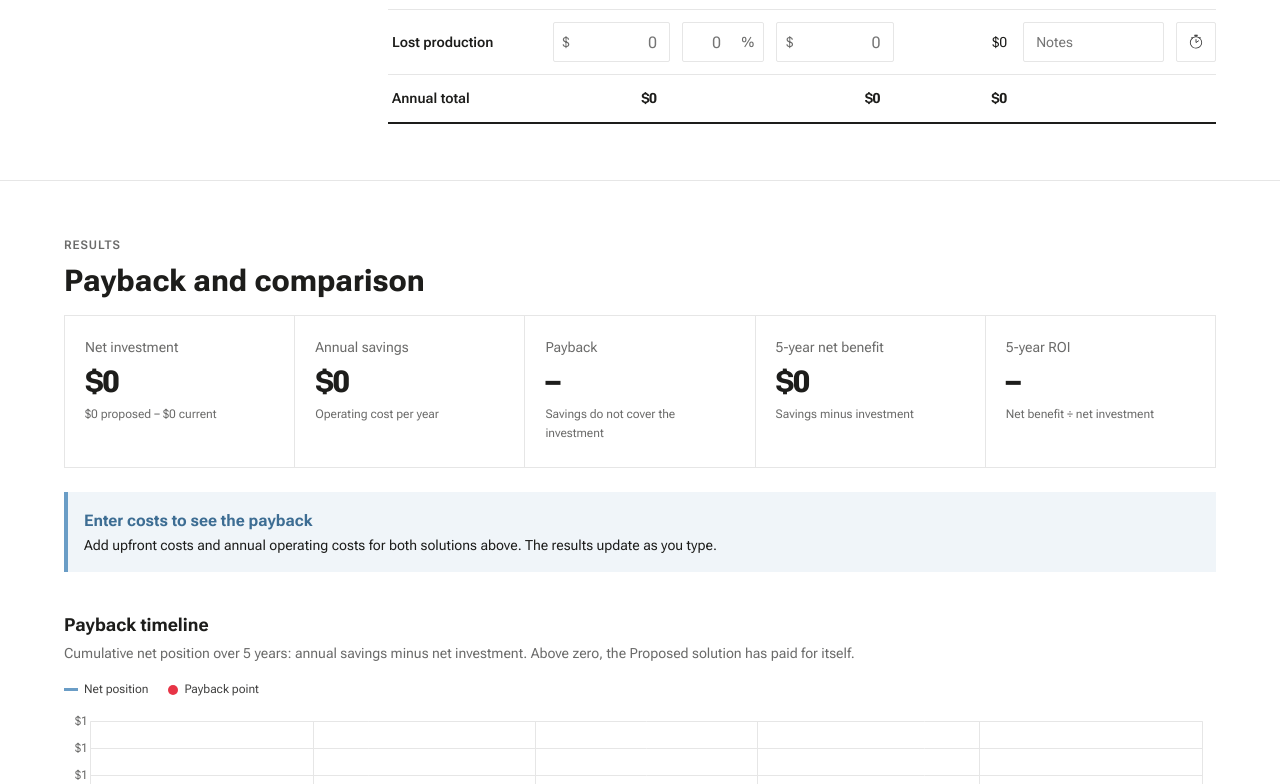
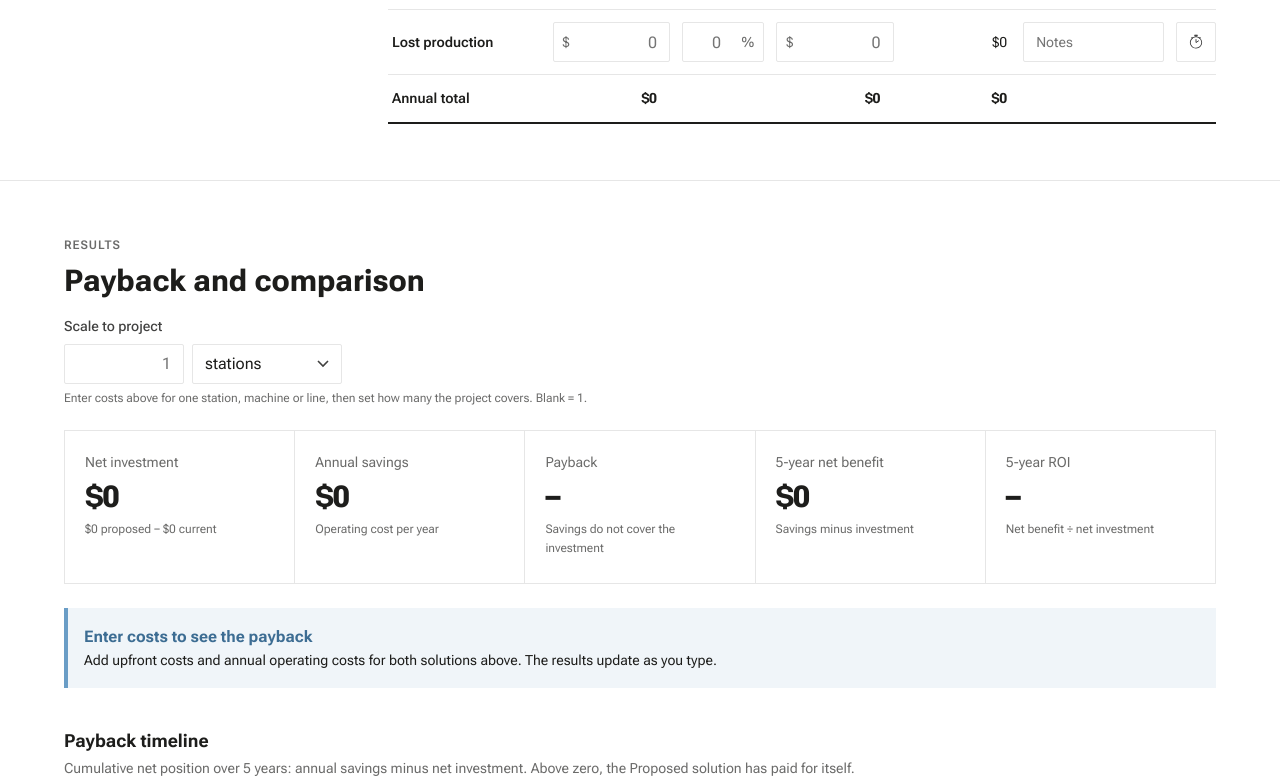
Before and after one commit to sirkinagGHIDE/Balluff_Tools, a plain HTML site: page roi-calculator/index.html in a window 1280 px wide. Shown: the part 2265-3049 px from the top of the page. Drawn offline with nearby package versions, Linux system fonts and the light colour scheme.

Commit message:
ROI calculator: move quantity scaling to project level
'Multiply across' is removed from the frequency calculator. A 'Scale to
project' quantity (stations / machines / lines / sites / units) now sits
at the top of Results and multiplies all upfront and operating costs,
which are entered for one unit. Tables show per-unit totals plus a
project-total row; KPIs, charts and the PDF use project totals.

Co-Authored-By: Claude Opus 5.5 <noreply@anthropic.com>

```diff
--- a/roi-calculator/index.html
+++ b/roi-calculator/index.html
@@ -340,6 +340,7 @@ dialog.modal::backdrop{background:rgba(29,29,27,.45);}
         <h2 id="h-upfront">Upfront costs</h2>
         <p>One-time costs. The current system is usually $0 unless it needs a refresh or replacement anyway.</p>
         <p>Net investment is the proposed upfront total minus the current upfront total.</p>
+        <p>Rolling out to several stations, machines or lines? Enter costs for one here and in step 3, then set the count under <a href="#s-results" style="color:var(--color-balluff-red); text-decoration:none">Results</a>.</p>
       </div>
       <div class="ctable up" id="t-up" role="table" aria-label="Upfront costs"></div>
     </div>
@@ -365,7 +366,15 @@ dialog.modal::backdrop{background:rgba(29,29,27,.45);}
         <p class="eyebrow">Results</p>
         <h2 id="h-results">Payback and comparison</h2>
       </div>
-      <div class="kpis" id="kpis" style="margin-top:16px"></div>
+      <div class="field" style="margin-top:16px; max-width:560px">
+        <label for="p-qty">Scale to project</label>
+        <div style="display:flex; gap:8px; align-items:center">
+          <input class="input money" id="p-qty" inputmode="decimal" autocomplete="off" placeholder="1" style="max-width:120px">
+          <select class="input" id="p-qunit" aria-label="Unit" style="max-width:150px"></select>
+        </div>
+        <span class="help" id="qty-help"></span>
+      </div>
+      <div class="kpis" id="kpis" style="margin-top:24px"></div>
       <div id="verdict"></div>
       <div class="charts">
         <div class="chart-card wide">
@@ -472,7 +481,7 @@ function defaults(){
   return {
     customer:'', project:'', preparedBy:'', date:today(),
     curName:'', newName:'',
-    target:null, horizon:5, defReduction:null,
+    target:null, horizon:5, defReduction:null, qty:null, qtyUnit:'stations',
     sched:{hpd:24, dpw:7},
     up: Object.fromEntries(UPFRONT.map(r=>[r.id,{cur:r.cur, neu:r.neu, note:''}])),
     op: Object.fromEntries(OPERATING.map(r=>[r.id,{cur:r.cur??null, mode:'pct', pct:null, neu:0, note:'', calc:{}}])),
@@ -521,12 +530,18 @@ function annualFactor(freq){
   return {sec:opHrs*3600, min:opHrs*60, hour:opHrs, day:opDays, week:365/7, month:12, year:1}[freq] ?? 0;
 }
 
+const qtyN = () => (S.qty===null||S.qty===undefined||S.qty<=0) ? 1 : S.qty;
+const unitOne = () => (S.qtyUnit||'stations').replace(/s$/,'');
 const hasTarget = () => S.target!==null && S.target!==undefined && S.target>0;
 function compute(){
   let upCur=0, upNew=0, opCur=0, opNew=0;
   for(const r of UPFRONT){ upCur+=S.up[r.id].cur||0; upNew+=S.up[r.id].neu||0; }
   const cats=[];
   for(const r of OPERATING){ const o=S.op[r.id]; const c=o.cur||0, n=proposedOp(o); opCur+=c; opNew+=n; cats.push({id:r.id,label:r.label,cur:c,neu:n}); }
+  // Table inputs are for one unit; results cover the whole project (× quantity).
+  const q = qtyN(), u = {upCur, upNew, opCur, opNew};
+  upCur*=q; upNew*=q; opCur*=q; opNew*=q;
+  cats.forEach(c=>{ c.cur*=q; c.neu*=q; });
   const investment = upNew - upCur;           // Summary!C23 (net of current upfront)
   const savings = opCur - opNew;              // Summary!C24
   let payback = null;                         // Summary!C25
@@ -536,7 +551,7 @@ function compute(){
   const netAt = t => savings*t - investment;  // Calculations!B3:G3
   const netN = netAt(N);
   const roi = investment>0 ? netN/investment*100 : null;
-  return {upCur, upNew, opCur, opNew, investment, savings, payback, N, netAt, netN, roi, cats,
+  return {q, u, upCur, upNew, opCur, opNew, investment, savings, payback, N, netAt, netN, roi, cats,
     empty: investment===0 && savings===0, meets: hasTarget() ? (payback!==null && payback <= +S.target) : null};
 }
 
@@ -578,7 +593,8 @@ function renderTables(){
       <div class="note-cell"><input class="input note-in" id="u-${r.id}-note" placeholder="Notes" aria-label="${esc(r.label)} notes" value="${esc(u.note)}"></div>
     </div>`;
   }
-  h += `<div class="crow total" role="row"><div class="cat">Upfront total</div><div class="tot"><span class="m-label">${cn}</span><span id="u-tot-cur"></span></div><div class="tot"><span class="m-label">${nn}</span><span id="u-tot-neu"></span></div><div class="diff"><span class="m-label">Difference</span><span id="u-tot-diff"></span></div><div class="spacer"></div></div>`;
+  h += `<div class="crow total" role="row"><div class="cat" id="u-tot-lbl">Upfront total</div><div class="tot"><span class="m-label">${cn}</span><span id="u-tot-cur"></span></div><div class="tot"><span class="m-label">${nn}</span><span id="u-tot-neu"></span></div><div class="diff"><span class="m-label">Difference</span><span id="u-tot-diff"></span></div><div class="spacer"></div></div>`;
+  h += `<div class="crow total" role="row" id="u-proj"><div class="cat" id="u-proj-lbl"></div><div class="tot"><span class="m-label">${cn}</span><span id="u-proj-cur"></span></div><div class="tot"><span class="m-label">${nn}</span><span id="u-proj-neu"></span></div><div class="diff"><span class="m-label">Difference</span><span id="u-proj-diff"></span></div><div class="spacer"></div></div>`;
   document.getElementById('t-up').innerHTML = h;
 
   // Operating
@@ -596,7 +612,8 @@ function renderTables(){
       <div class="calc-notes" id="o-${r.id}-calc"></div>
     </div>`;
   }
-  h += `<div class="crow total" role="row"><div class="cat">Annual total</div><div class="tot"><span class="m-label">${cn} / yr</span><span id="o-tot-cur"></span></div><div class="spacer"></div><div class="tot"><span class="m-label">${nn} / yr</span><span id="o-tot-neu"></span></div><div class="diff"><span class="m-label">Savings / yr</span><span id="o-tot-diff"></span></div><div class="spacer"></div><div class="spacer"></div></div>`;
+  h += `<div class="crow total" role="row"><div class="cat" id="o-tot-lbl">Annual total</div><div class="tot"><span class="m-label">${cn} / yr</span><span id="o-tot-cur"></span></div><div class="spacer"></div><div class="tot"><span class="m-label">${nn} / yr</span><span id="o-tot-neu"></span></div><div class="diff"><span class="m-label">Savings / yr</span><span id="o-tot-diff"></span></div><div class="spacer"></div><div class="spacer"></div></div>`;
+  h += `<div class="crow total" role="row" id="o-proj"><div class="cat" id="o-proj-lbl"></div><div class="tot"><span class="m-label">${cn} / yr</span><span id="o-proj-cur"></span></div><div class="spacer"></div><div class="tot"><span class="m-label">${nn} / yr</span><span id="o-proj-neu"></span></div><div class="diff"><span class="m-label">Savings / yr</span><span id="o-proj-diff"></span></div><div class="spacer"></div><div class="spacer"></div></div>`;
   document.getElementById('t-op').innerHTML = h;
 
   wireTables();
@@ -672,7 +689,7 @@ const calcs=[];
 const QTY_UNITS = ['stations','machines','lines','sites','units'];
 const LABOR_ROWS = ['opslabor','maint','changeover','optraining'];
 function fcDefaults(rowId){
-  return {cost:null, count:1, freq:'day', build:LABOR_ROWS.includes(rowId), dur:null, workers:null, lrate:null, ot:1, rate:null, parts:null, qty:1, qtyUnit:'stations'};
+  return {cost:null, count:1, freq:'day', build:LABOR_ROWS.includes(rowId), dur:null, workers:null, lrate:null, ot:1, rate:null, parts:null};
 }
 const usdC = v => { const a=Math.abs(v||0); return (v<0?'−$':'$') + (Number.isInteger(a) ? nf0.format(a) : a.toLocaleString('en-US',{minimumFractionDigits:2, maximumFractionDigits:2})); };
 function FreqCalc(root, opts){
@@ -703,10 +720,6 @@ function FreqCalc(root, opts){
 
       <div class="grid-2" style="margin-top:20px">
         <div class="field"><label for="${p}-count">Occurrences</label>${num('count','1')}</div>
-        <div class="field"><label for="${p}-qty">Multiply across</label>
-          <div style="display:flex; gap:8px">${num('qty','1')}
-            <select class="input" id="${p}-qunit" aria-label="Unit" style="max-width:130px">${QTY_UNITS.map(u=>`<option>${u}</option>`).join('')}</select></div>
-          <span class="help">Work out one, then scale to the project.</span></div>
       </div>
       <div class="field" style="margin-top:16px"><span class="label" id="${p}-freq-l">Frequency</span>
         <div class="seg" role="group" aria-labelledby="${p}-freq-l" id="${p}-freq" style="flex-wrap:wrap">${FREQS.map(f=>`<button type="button" data-f="${f.id}">${f.label.replace('Per ','')}</button>`).join('')}</div>
@@ -733,7 +746,7 @@ function FreqCalc(root, opts){
   const $ = id => document.getElementById(`${p}-${id}`);
   let col = opts.col || 'cur';
   const BUILD_KEYS = ['dur','rate','parts','workers','lrate'];
-  for(const key of ['cost','count','qty',...BUILD_KEYS]){
+  for(const key of ['cost','count',...BUILD_KEYS]){
     const el=$(key); el.value=fmtInput(st[key]);
     el.addEventListener('input',()=>{ st[key]=parseOpt(el.value); if(BUILD_KEYS.includes(key)) syncCost(); recalc(); });
     el.addEventListener('blur',()=>{ el.value=fmtInput(st[key]); });
@@ -744,8 +757,6 @@ function FreqCalc(root, opts){
   $('build').addEventListener('change',()=>{ st.build=$('build').checked; $('buildbox').hidden=!st.build; if(st.build) syncCost(); recalc(); });
   $('ot').value=String(st.ot||1);
   $('ot').addEventListener('change',()=>{ st.ot=+$('ot').value; syncCost(); recalc(); });
-  $('qunit').value=st.qtyUnit||'stations';
-  $('qunit').addEventListener('change',()=>{ st.qtyUnit=$('qunit').value; recalc(); });
 
   function buildCost(){
     const h=(st.dur||0)/60, labor=(st.workers||0)*(st.lrate||0)*(st.ot||1);
@@ -772,7 +783,7 @@ function FreqCalc(root, opts){
   function paintCol(){ $('col').querySelectorAll('button').forEach(b=>{ b.setAttribute('aria-pressed', String(b.dataset.c===col)); b.textContent = b.dataset.c==='cur' ? (CN()) : (NN()); }); }
   paintCol();
 
-  const qty = () => (st.qty===null||st.qty===undefined) ? 1 : st.qty;
+  const qty = () => 1;   // project-level scaling lives in Results, not here
   const cnt = () => (st.count===null||st.count===undefined) ? 1 : st.count;
   function result(){ const per=cnt()*annualFactor(st.freq); const occ=per*qty(); return {per, occ, annual:(st.cost||0)*occ}; }
   function describe(){
@@ -990,8 +1001,8 @@ function paybackText(R){
 function kpiHTML(R){
   const months = R.payback!==null && R.payback>0 ? `${nf0.format(R.payback*12)} months` : (R.payback===0?'No net investment':'Savings do not cover the investment');
   return `
-  <div class="kpi"><p class="k-label">Net investment</p><p class="k-value">${usd(R.investment)}</p><p class="k-sub">${usd(R.upNew)} proposed − ${usd(R.upCur)} current</p></div>
-  <div class="kpi"><p class="k-label">Annual savings</p><p class="k-value">${usd(R.savings)}</p><p class="k-sub">${R.opCur>0?nf0.format(R.savings/R.opCur*100)+'% lower operating cost':'Operating cost per year'}</p></div>
+  <div class="kpi"><p class="k-label">Net investment</p><p class="k-value">${usd(R.investment)}</p><p class="k-sub">${R.q!==1?`${usd(R.investment/R.q)} per ${unitOne()} × ${nf2.format(R.q)}`:`${usd(R.upNew)} proposed − ${usd(R.upCur)} current`}</p></div>
+  <div class="kpi"><p class="k-label">Annual savings</p><p class="k-value">${usd(R.savings)}</p><p class="k-sub">${R.q!==1?`${usd(R.savings/R.q)} per ${unitOne()} × ${nf2.format(R.q)}`:R.opCur>0?nf0.format(R.savings/R.opCur*100)+'% lower operating cost':'Operating cost per year'}</p></div>
   <div class="kpi"><p class="k-label">Payback</p><p class="k-value">${paybackText(R)}</p><p class="k-sub">${months}</p></div>
   <div class="kpi"><p class="k-label">${R.N}-year net benefit</p><p class="k-value">${usd(R.netN)}</p><p class="k-sub">Savings minus investment</p></div>
   <div class="kpi"><p class="k-label">${R.N}-year ROI</p><p class="k-value">${R.roi===null?'–':nf0.format(R.roi)+'%'}</p><p class="k-sub">Net benefit ÷ net investment</p></div>`;
@@ -1010,13 +1021,28 @@ function update(){
   const R=compute();
   // tables
   for(const r of UPFRONT){ const u=S.up[r.id], d=(u.cur||0)-(u.neu||0); const el=document.getElementById(`u-${r.id}-diff`); el.textContent=usd(d); el.classList.toggle('neg',d<0); }
-  document.getElementById('u-tot-cur').textContent=usd(R.upCur);
-  document.getElementById('u-tot-neu').textContent=usd(R.upNew);
-  const ud=document.getElementById('u-tot-diff'); ud.textContent=usd(R.upCur-R.upNew); ud.classList.toggle('neg',R.upCur-R.upNew<0);
+  const per = R.q!==1 ? `, per ${unitOne()}` : '';
+  const projLbl = `Project total (× ${nf2.format(R.q)} ${S.qtyUnit})`;
+  document.getElementById('u-tot-lbl').textContent='Upfront total'+per;
+  document.getElementById('o-tot-lbl').textContent='Annual total'+per;
+  document.getElementById('u-tot-cur').textContent=usd(R.u.upCur);
+  document.getElementById('u-tot-neu').textContent=usd(R.u.upNew);
+  const ud=document.getElementById('u-tot-diff'); ud.textContent=usd(R.u.upCur-R.u.upNew); ud.classList.toggle('neg',R.u.upCur-R.u.upNew<0);
+  document.getElementById('u-proj').hidden = document.getElementById('o-proj').hidden = R.q===1;
+  document.getElementById('u-proj-lbl').textContent = document.getElementById('o-proj-lbl').textContent = projLbl;
+  document.getElementById('u-proj-cur').textContent=usd(R.upCur);
+  document.getElementById('u-proj-neu').textContent=usd(R.upNew);
+  const upd=document.getElementById('u-proj-diff'); upd.textContent=usd(R.upCur-R.upNew); upd.classList.toggle('neg',R.upCur-R.upNew<0);
+  document.getElementById('o-proj-cur').textContent=usd(R.opCur);
+  document.getElementById('o-proj-neu').textContent=usd(R.opNew);
+  const opd=document.getElementById('o-proj-diff'); opd.textContent=usd(R.savings); opd.classList.toggle('neg',R.savings<0);
+  document.getElementById('qty-help').textContent = R.q===1
+    ? 'Enter costs above for one station, machine or line, then set how many the project covers. Blank = 1.'
+    : `Costs above are for one ${unitOne()}. Results below cover ${nf2.format(R.q)} ${S.qtyUnit}. Payback stays the same; totals, net benefit and charts scale.`;
   for(const r of OPERATING){ const o=S.op[r.id], d=(o.cur||0)-proposedOp(o); const el=document.getElementById(`o-${r.id}-diff`); el.textContent=usd(d); el.classList.toggle('neg',d<0); }
-  document.getElementById('o-tot-cur').textContent=usd(R.opCur);
-  document.getElementById('o-tot-neu').textContent=usd(R.opNew);
-  const od=document.getElementById('o-tot-diff'); od.textContent=usd(R.savings); od.classList.toggle('neg',R.savings<0);
+  document.getElementById('o-tot-cur').textContent=usd(R.u.opCur);
+  document.getElementById('o-tot-neu').textContent=usd(R.u.opNew);
+  const od=document.getElementById('o-tot-diff'); od.textContent=usd(R.u.opCur-R.u.opNew); od.classList.toggle('neg',R.u.opCur-R.u.opNew<0);
   // results
   document.getElementById('kpis').innerHTML = kpiHTML(R);
   const v=verdict(R);
@@ -1044,7 +1070,7 @@ function fmtDate(s){ if(!s) return ''; const [y,m,d]=s.split('-').map(Number); r
 function buildReport(R){
   const cn=esc(CN()), nn=esc(NN());
   const title = esc(S.project || 'ROI comparison');
-  const metaBits=[S.customer, S.preparedBy && ('Prepared by '+S.preparedBy), fmtDate(S.date)].filter(Boolean).map(esc).join(' · ');
+  const metaBits=[S.customer, qtyN()!==1 && `${nf2.format(qtyN())} ${S.qtyUnit}`, S.preparedBy && ('Prepared by '+S.preparedBy), fmtDate(S.date)].filter(Boolean).map(esc).join(' · ');
   const v=verdict(R);
   const top = `<div class="rp-top"><div class="rp-eyebrow">ROI summary · ${cn} vs ${nn}</div><img src="assets/balluff-wordmark-black.png" alt="Balluff" width="150" height="33"></div>`;
   const foot = (n,total) => `<div class="foot"><span>${esc(S.customer||'')}${S.customer?' · ':''}${esc(fmtDate(S.date))}</span><span>Page ${n} of ${total}</span></div>`;
@@ -1111,9 +1137,11 @@ function buildReport(R){
   const thead = `<thead><tr><th>Cost item</th><th class="n">${cn}</th><th class="n">${nn}</th><th class="n">Difference</th><th>Notes</th></tr></thead>`;
   const tableRows = [
     `<tr class="grp"><td colspan="5">Upfront costs (one time)</td></tr>`, ...rowHTML(UPFRONT,S.up,false),
-    `<tr class="sub"><td>Upfront total</td><td class="n">${usd(R.upCur)}</td><td class="n">${usd(R.upNew)}</td><td class="n">${usd(R.upCur-R.upNew)}</td><td></td></tr>`,
+    `<tr class="sub"><td>Upfront total${R.q!==1?`, per ${unitOne()}`:''}</td><td class="n">${usd(R.u.upCur)}</td><td class="n">${usd(R.u.upNew)}</td><td class="n">${usd(R.u.upCur-R.u.upNew)}</td><td></td></tr>`,
+    ...(R.q!==1?[`<tr class="sub"><td>Project total (× ${nf2.format(R.q)} ${S.qtyUnit})</td><td class="n">${usd(R.upCur)}</td><td class="n">${usd(R.upNew)}</td><td class="n">${usd(R.upCur-R.upNew)}</td><td></td></tr>`]:[]),
     `<tr class="grp"><td colspan="5">Operating costs (per year)</td></tr>`, ...rowHTML(OPERATING,S.op,true),
-    `<tr class="sub"><td>Annual total</td><td class="n">${usd(R.opCur)}</td><td class="n">${usd(R.opNew)}</td><td class="n">${usd(R.savings)}</td><td></td></tr>`];
+    `<tr class="sub"><td>Annual total${R.q!==1?`, per ${unitOne()}`:''}</td><td class="n">${usd(R.u.opCur)}</td><td class="n">${usd(R.u.opNew)}</td><td class="n">${usd(R.u.opCur-R.u.opNew)}</td><td></td></tr>`,
+    ...(R.q!==1?[`<tr class="sub"><td>Project total (× ${nf2.format(R.q)} ${S.qtyUnit})</td><td class="n">${usd(R.opCur)}</td><td class="n">${usd(R.opNew)}</td><td class="n">${usd(R.savings)}</td><td></td></tr>`]:[])];
 
   newPage();
   flowItems(tableRows, cont => `<div><h3 style="margin-top:0">Cost comparison${cont?' (continued)':''}</h3><table>${thead}<tbody data-slot></tbody></table></div>`);
@@ -1171,6 +1199,14 @@ document.getElementById('btn-reset').addEventListener('click',()=>{
 let toastT;
 function toast(msg){ const t=document.getElementById('toast'); t.textContent=msg; t.classList.add('show'); clearTimeout(toastT); toastT=setTimeout(()=>t.classList.remove('show'),2600); }
 
+(() => {
+  const qi=document.getElementById('p-qty'), qu=document.getElementById('p-qunit');
+  qu.innerHTML = QTY_UNITS.map(u=>`<option value="${u}">${u}</option>`).join('');
+  qi.value = fmtInput(S.qty); qu.value = S.qtyUnit||'stations';
+  qi.addEventListener('input',()=>{ S.qty=parseOpt(qi.value); update(); });
+  qi.addEventListener('blur',()=>{ qi.value=fmtInput(S.qty); });
+  qu.addEventListener('change',()=>{ S.qtyUnit=qu.value; update(); });
+})();
 renderTables();
 update();
 window.__roi = {compute, S}; // inspection hook for QA
```
Also changed, not shown: 1 other file.
